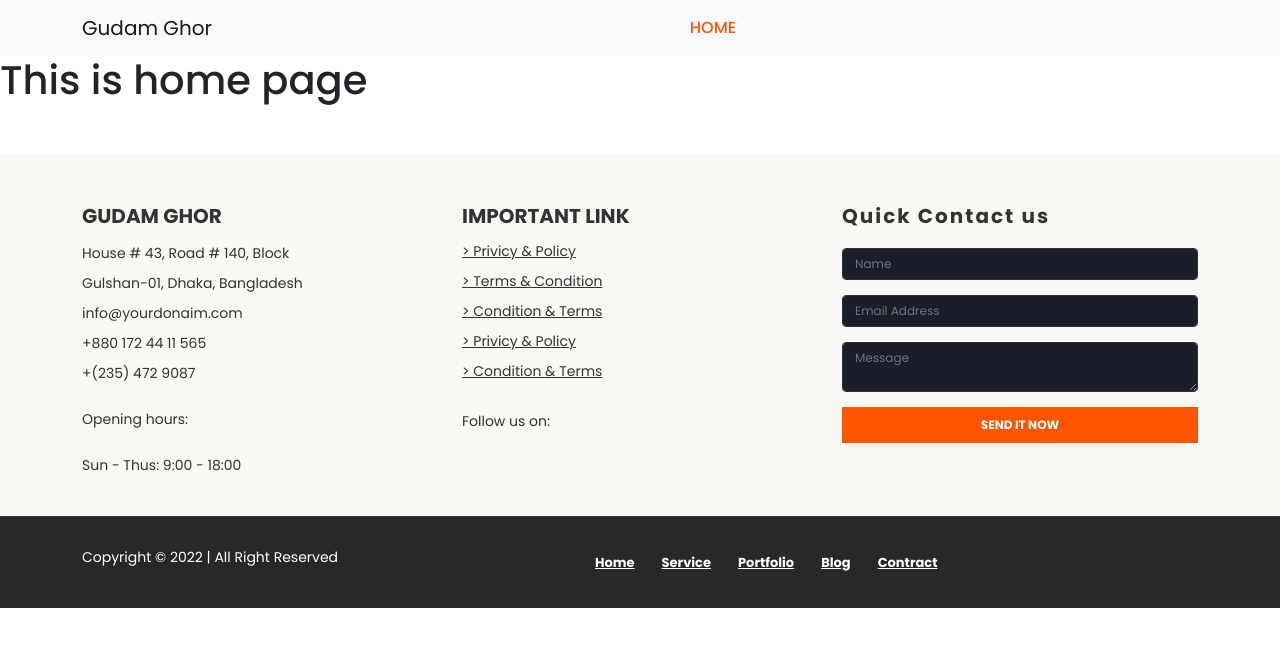
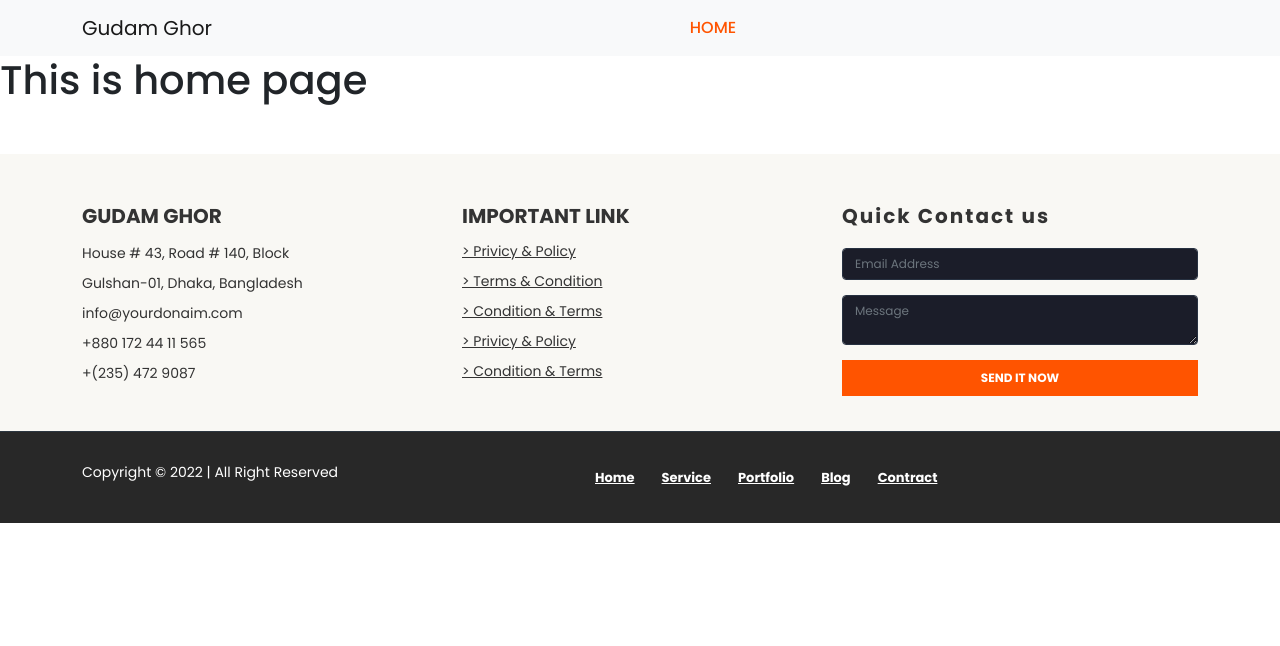
Before and after one commit to asadjulhas/gudam-ghor-warehouse-management-client-side, a React (Create React App) app: page / in a window 1280 px wide. Shown: the top 646 px of the page. Built offline with nearby package versions, Linux system fonts and the light colour scheme.

Commit message:
Added react router active link

```diff
--- a/package.json
+++ b/package.json
@@ -3,6 +3,9 @@
   "version": "0.1.0",
   "private": true,
   "dependencies": {
+    "@fortawesome/fontawesome-svg-core": "^6.1.1",
+    "@fortawesome/free-solid-svg-icons": "^6.1.1",
+    "@fortawesome/react-fontawesome": "^0.1.18",
     "@testing-library/jest-dom": "^5.16.4",
     "@testing-library/react": "^13.1.1",
     "@testing-library/user-event": "^13.5.0",
--- a/src/Components/Shared/Footer/Footer.js
+++ b/src/Components/Shared/Footer/Footer.js
@@ -17,8 +17,6 @@ const Footer = () => {
            +880 172 44 11 565 <br/>
            +(235) 472 9087
          </p>
-         <p>Opening hours:</p>
-         <p> Sun - Thus: 9:00 - 18:00</p>
        </div>
       </div>
       <div className="col-md-4 col-sm-6">
@@ -31,23 +29,13 @@ const Footer = () => {
              <li><a href="#">&gt;  Privicy &amp; Policy</a></li>
              <li><a href="#">&gt;  Condition &amp; Terms</a></li>
            </ul>
-          <div className="footer_social">
-            <p>Follow us on:</p>
-             <a href=""><i className="fa fa-facebook" aria-hidden="true"></i></a>
-             <a href=""><i className="fa fa-twitter" aria-hidden="true"></i></a>
-             <a href=""><i className="fa fa-google" aria-hidden="true"></i></a>
-             <a href=""><i className="fa fa-youtube" aria-hidden="true"></i></a>
-             <a href=""><i className="fa fa-linkedin" aria-hidden="true"></i></a>
-          </div>
+
          </div>
         </div>
         <div className="col-md-4 col-sm-12">
          <div className="contactus_area">
            <h3>Quick Contact us</h3>
            <form id="main-contact-form" name="contact-form" method="post" action="">
-            <div className="form-group">
-              <input type="text" name="name" className="form-control" placeholder="Name" required="required"/>
-            </div>
             <div className="form-group">
               <input type="email" name="email" className="form-control" placeholder="Email Address" required="required"/>
             </div>
```
Also changed, not shown: 1 other file (tests, documents, lock files or other folders).
